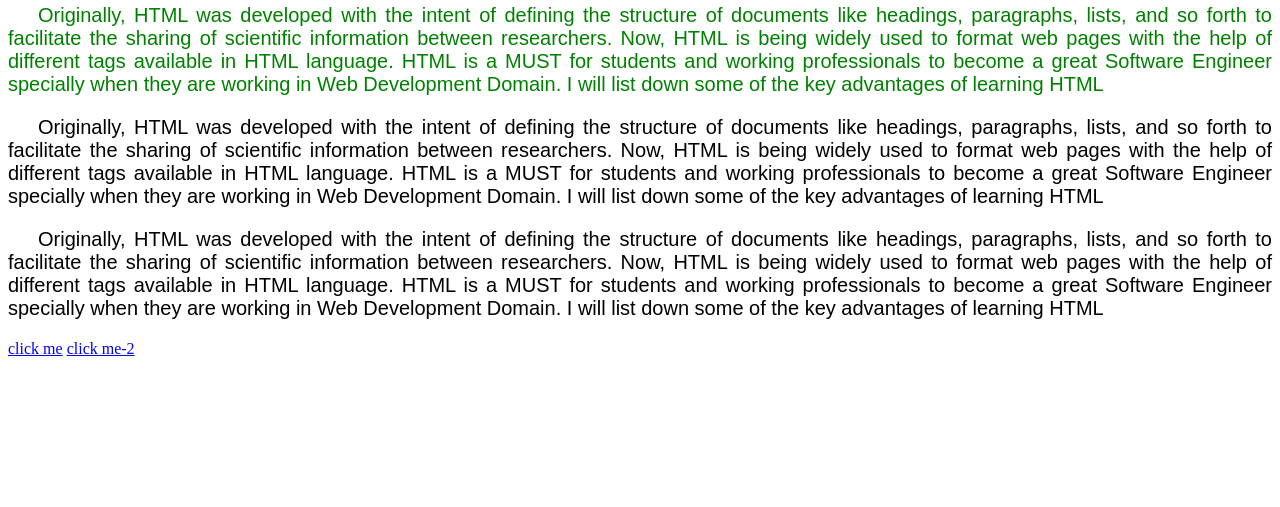
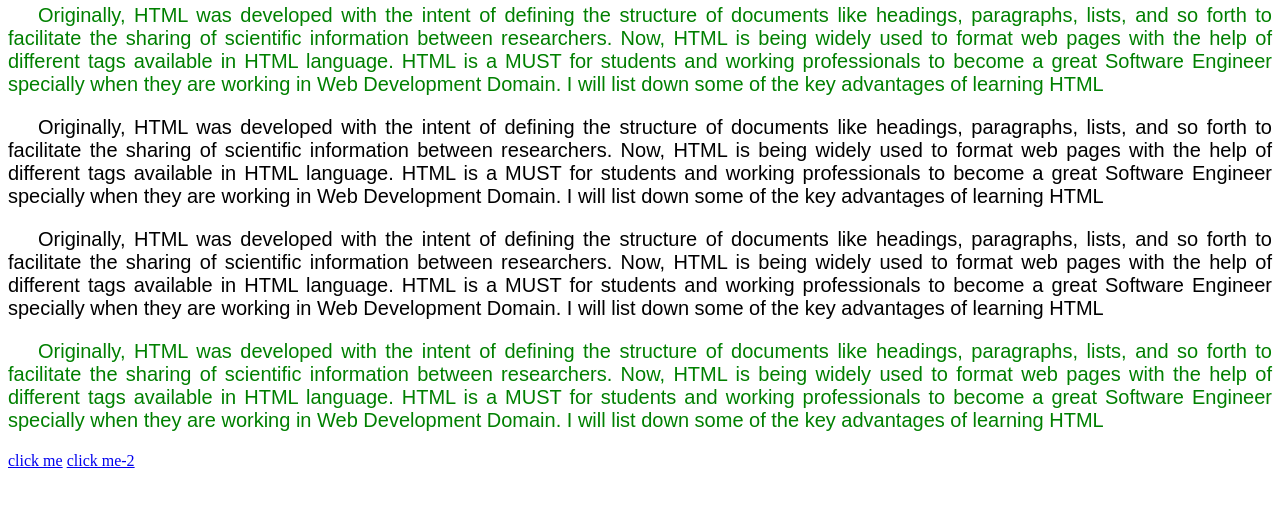
Before and after one commit to irsrfsd/demo2, a plain HTML site: page index.html in a window 1280 px wide. Shown: the part 73-580 px from the top of the page. Drawn offline with Linux system fonts and the light colour scheme; a web font is replaced by a local one.

Commit message:
second commit

```diff
--- a/index.html
+++ b/index.html
@@ -31,7 +31,8 @@
        <p class="font-effect-fire">Originally, HTML was developed with the intent of defining the structure of documents like headings, paragraphs, lists, and so forth to facilitate the sharing of scientific information between researchers. Now, HTML is being widely used to format web pages with the help of different tags available in HTML language. HTML is a MUST for students and working professionals to become a great Software Engineer specially when they are working in Web Development Domain. I will list down some of the key advantages of learning HTML</p>
        <p class="font-effect-emboss">Originally, HTML was developed with the intent of defining the structure of documents like headings, paragraphs, lists, and so forth to facilitate the sharing of scientific information between researchers. Now, HTML is being widely used to format web pages with the help of different tags available in HTML language. HTML is a MUST for students and working professionals to become a great Software Engineer specially when they are working in Web Development Domain. I will list down some of the key advantages of learning HTML</p>
        <p class="font-effect-neon">Originally, HTML was developed with the intent of defining the structure of documents like headings, paragraphs, lists, and so forth to facilitate the sharing of scientific information between researchers. Now, HTML is being widely used to format web pages with the help of different tags available in HTML language. HTML is a MUST for students and working professionals to become a great Software Engineer specially when they are working in Web Development Domain. I will list down some of the key advantages of learning HTML</p>
-    <a href="hy.html">click me</a>
+       <p class="font-effect-fire">Originally, HTML was developed with the intent of defining the structure of documents like headings, paragraphs, lists, and so forth to facilitate the sharing of scientific information between researchers. Now, HTML is being widely used to format web pages with the help of different tags available in HTML language. HTML is a MUST for students and working professionals to become a great Software Engineer specially when they are working in Web Development Domain. I will list down some of the key advantages of learning HTML</p>
+       <a href="hy.html">click me</a>
     <a href="p1.html">click me-2</a>
 
     </body>
```
